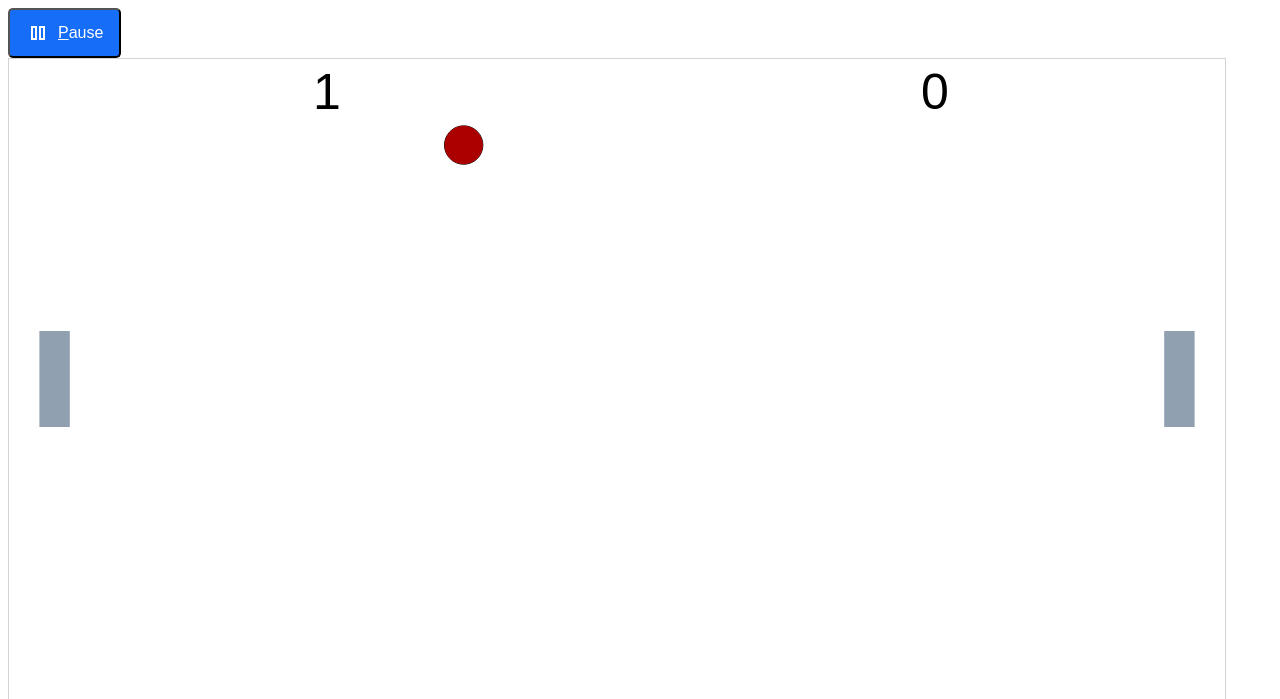
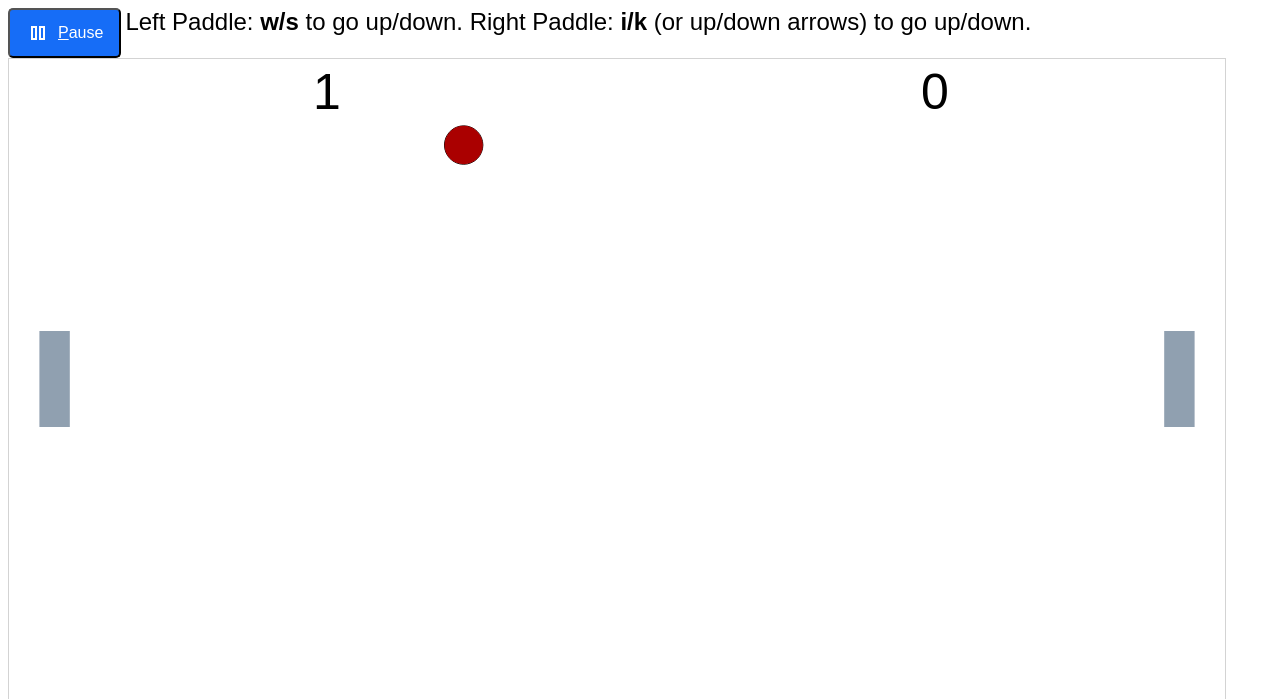
Before and after one commit to LucasWiebeDembowski/LucasWiebeDembowski.github.io, a plain HTML site: page index.html in a window 1280 px wide. Shown: the top 699 px of the page. Drawn offline with nearby package versions, Linux system fonts and the light colour scheme.

Commit message:
List controls at the top of the page, and add a line break.

```diff
--- a/index.html
+++ b/index.html
@@ -12,6 +12,8 @@
             <span id="pauseButtonName" class="material-symbols-outlined">pause</span>
             <span id="pauseButtonText"><u>P</u>ause</span>
         </button>
+        <span style="font-size:24px;font-family:Arial">Left Paddle: <b>w/s</b> to go up/down. Right Paddle: <b>i/k</b> (or up/down arrows) to go up/down.</span>
+        <br>
         <canvas id="myCanvas" style="border: 1px solid #d3d3d3;">
             Your browser does not support HTML canvas tag :(
         </canvas>
```
